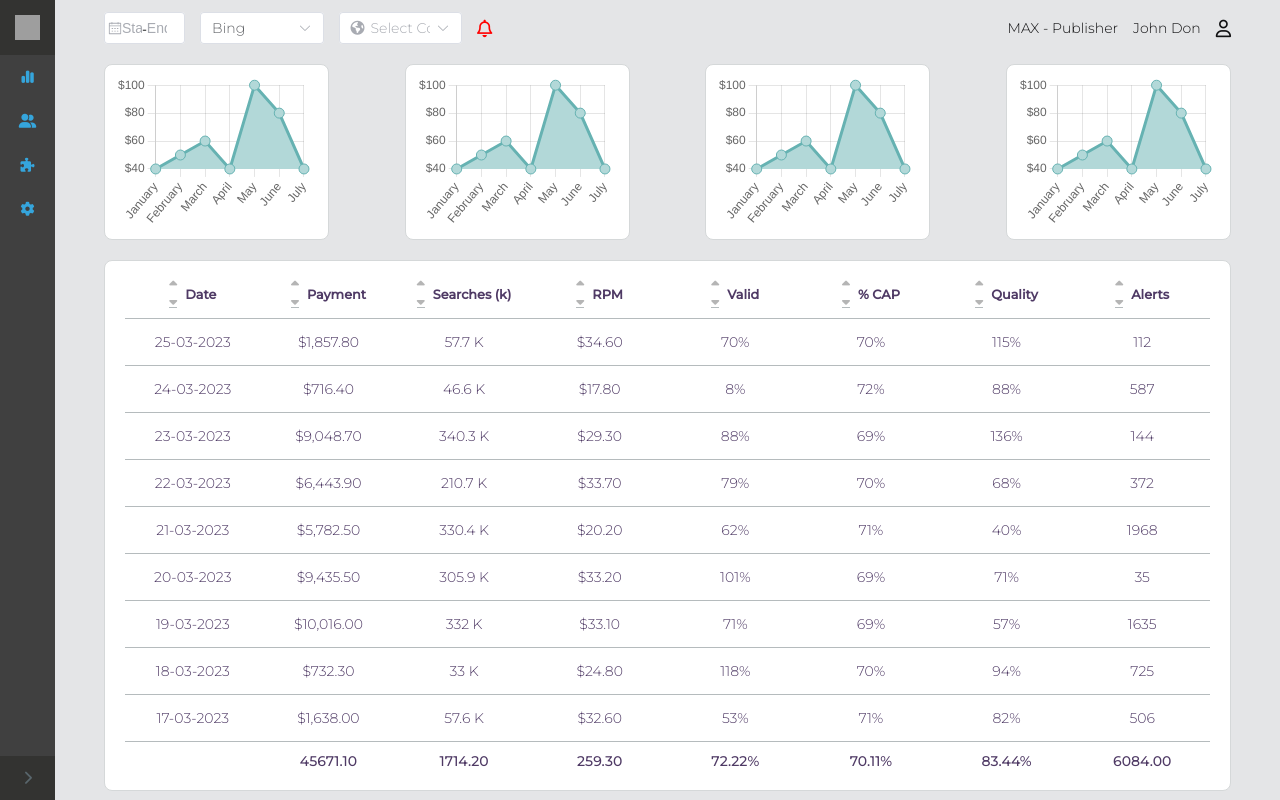
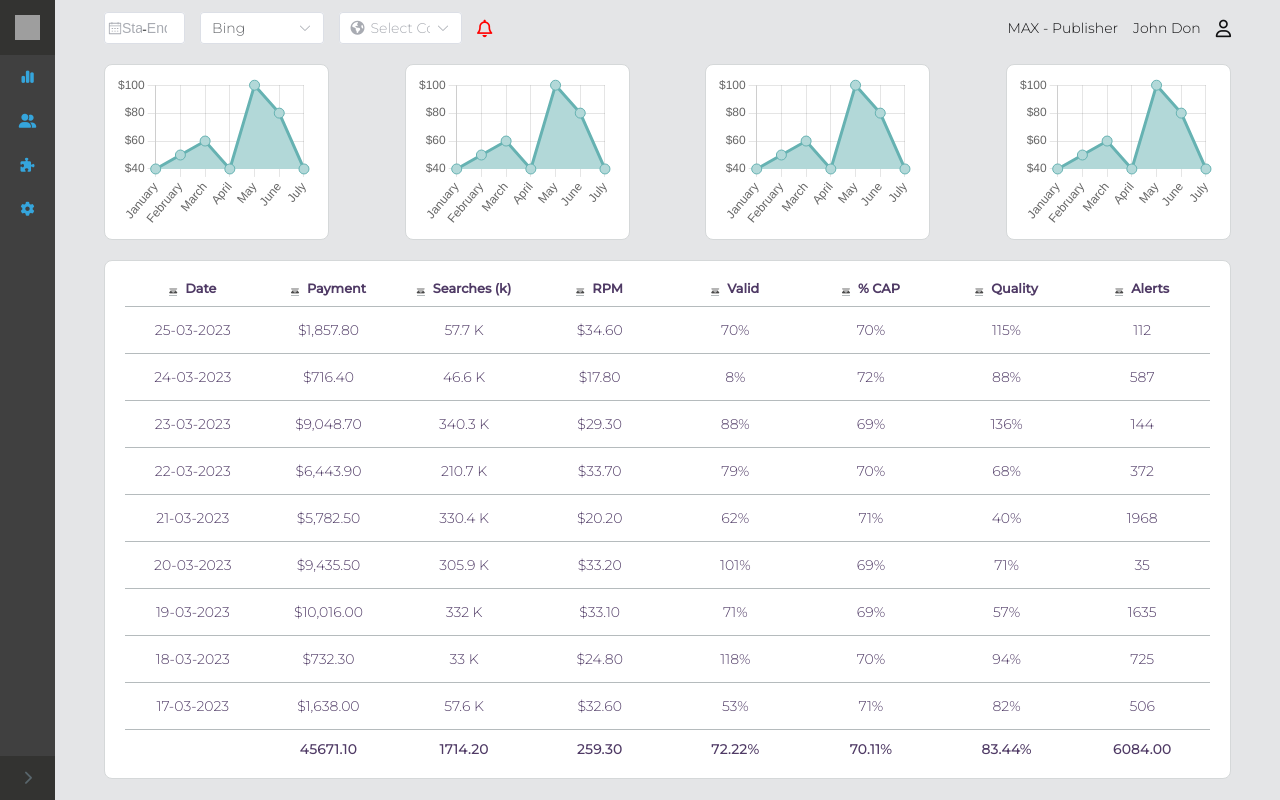
Before and after one commit to eran5000/Dashboard, a Vue app: page / in a window 1280 px wide. Built offline with nearby package versions, Linux system fonts and the light colour scheme; grey boxes are pictures that could not be loaded.

Commit message:
sort indicator

```diff
--- a/src/assets/styles/cmps/_DataTable.scss
+++ b/src/assets/styles/cmps/_DataTable.scss
@@ -1,4 +1,4 @@
-.table-container{
+.table-container {
   background-color: #fff;
   border-radius: 8px;
   border: 0.5px solid #d5d8d9;
@@ -8,8 +8,8 @@
 }
 
 .table-summary {
-padding-block-start: 10px;
-font-family: montserrat-medium;
+  padding-block-start: 10px;
+  font-family: montserrat-medium;
 }
 
 .table-header {
@@ -36,6 +36,16 @@ font-family: montserrat-medium;
   display: grid;
   grid-auto-flow: row;
   grid-template-rows: min-content;
+  i:first-child {
+    margin-block-end: -1.8rem;
+  }
+
+  &.asc i:first-child {
+    color: #4a4a4a;
+  }
+  &.des i:last-child {
+    color: #4a4a4a;
+  }
 }
 
 span {
--- a/src/assets/styles/main.scss
+++ b/src/assets/styles/main.scss
@@ -1,24 +1,25 @@
 // Setup
-@import 'setup/variables';
-@import 'setup/functions';
-@import 'setup/mixins';
-@import 'setup/typography';
+@import "setup/variables";
+@import "setup/functions";
+@import "setup/mixins";
+@import "setup/typography";
 
 // Basics
-@import 'basics/helpers';
-@import 'basics/layout';
-@import 'basics/base';
-@import 'basics/links';
-@import 'basics/forms';
+@import "basics/helpers";
+@import "basics/layout";
+@import "basics/base";
+@import "basics/links";
+@import "basics/forms";
 
 // Components
-@import 'cmps/AppHeader';
-@import 'cmps/AppFilter';
-@import 'cmps/UserModal';
-@import 'cmps/DataList.scss';
-@import 'cmps/DataPreview.scss';
-@import 'cmps/Charts.scss';
-@import 'cmps/SideNav.scss';
-@import 'cmps/DataTable.scss';
+@import "cmps/AppHeader";
+@import "cmps/AppFilter";
+@import "cmps/UserModal";
+@import "cmps/DataList.scss";
+@import "cmps/DataPreview.scss";
+@import "cmps/Charts.scss";
+@import "cmps/SideNav.scss";
+@import "cmps/DataTable.scss";
+@import "cmps/TableHeaders";
 // Views
-@import 'views/Dashboard';
+@import "views/Dashboard";
--- a/src/store/data.store.js
+++ b/src/store/data.store.js
@@ -57,7 +57,10 @@ export const dataStore = {
             entity.msgs.push(msg)
         },
         setSort(state, { sortBy }) {
+            console.debug('♠️ ~ file: data.store.js:60 ~ setSort ~ sortBy:', sortBy)
+
             state.entities.sort((a, b) => (a[sortBy.key] - b[sortBy.key]) * sortBy.dir)
+            console.log('state.entities:', state.entities)
 
         }
     },
```
Also changed, not shown: src/assets/styles/cmps/_TableHeaders.scss (added).
